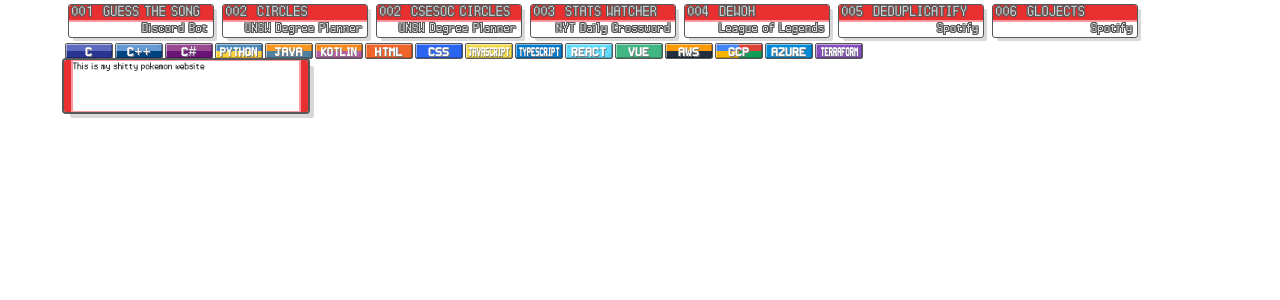
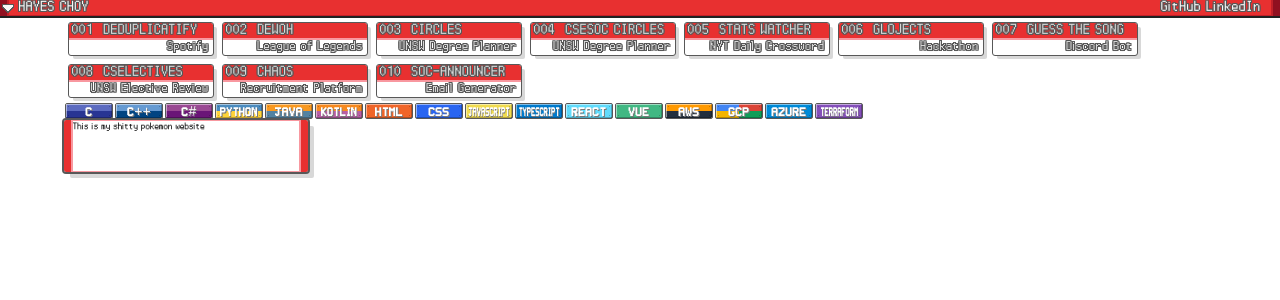
Before and after one commit to hayeselnut/hayeselnut.github.io, a React (Create React App) app: page / in a window 1280 px wide. Shown: the top 300 px of the page. Built offline with nearby package versions, Linux system fonts and the light colour scheme.

Commit message:
navbar and arrow

```diff
--- a/src/App.tsx
+++ b/src/App.tsx
@@ -5,6 +5,7 @@ import Projects from './components/projects';
 import TechnologyType from './components/technology-type';
 import TextFrame from './components/text-frame';
 import TitleCard from './components/title-card';
+import NavBar from './components/nav-bar';
 
 const App = () => {
   return (
@@ -14,19 +15,27 @@ const App = () => {
           <Projects />
         </Container>
       </header> */}
+      <header>
+        <NavBar />
+      </header>
       <main>
         <Container className='main-container'>
           {/* <ProjectShowcase /> */}
           <div style={{ display: 'flex', flexWrap: 'wrap' }}>
-            <TitleCard id={1} name="Guess the Song" category="Discord Bot" />
-            <TitleCard id={2} name="Circles" category="UNSW Degree Planner" />
-            <TitleCard id={2} name="CSESoc Circles" category="UNSW Degree Planner" />
+            <TitleCard id={1} name="Deduplicatify" category="Spotify" />
+            <TitleCard id={2} name="Dewoh" category="League of Legends" />
 
-            <TitleCard id={3} name="Stats Watcher" category="NYT Daily Crossword" />
-            <TitleCard id={4} name="Dewoh" category="League of Legends" />
-            <TitleCard id={5} name="Deduplicatify" category="Spotify" />
-            <TitleCard id={6} name="Glojects" category="Spotify" />
+            <TitleCard id={3} name="Circles" category="UNSW Degree Planner" />
+            <TitleCard id={4} name="CSESoc Circles" category="UNSW Degree Planner" />
 
+            <TitleCard id={5} name="Stats Watcher" category="NYT Daily Crossword" />
+            <TitleCard id={6} name="Glojects" category="Hackathon" />
+
+            <TitleCard id={7} name="Guess the Song" category="Discord Bot" />
+
+            <TitleCard id={8} name="CSElectives" category="UNSW Elective Review" />
+            <TitleCard id={9} name="Chaos" category="Recruitment Platform" />
+            <TitleCard id={10} name="soc-announcer" category="Email Generator" />
           </div>
 
           <div style={{ display: 'flex', flexWrap: 'wrap' }}>
--- /dev/null
+++ b/src/components/arrow.tsx
@@ -0,0 +1,144 @@
+import React, { FC } from 'react';
+import styled from '@emotion/styled';
+
+const Grid = styled('div')`
+    display: grid;
+    grid-template-columns: repeat(12, 1px);
+    grid-template-rows: repeat(9, 1px);
+
+    position: absolute;
+    top: 4px;
+    left: 2px;
+`;
+
+const DarkGrey = styled('div')`
+    background: var(--pokemon-dark-grey);
+`;
+
+const White = styled('div')`
+    background: var(--pokemon-white);
+`;
+
+const Arrow: FC = () => (
+  <Grid>
+    <DarkGrey />
+    <DarkGrey />
+    <DarkGrey />
+    <DarkGrey />
+    <DarkGrey />
+    <DarkGrey />
+    <DarkGrey />
+    <DarkGrey />
+    <DarkGrey />
+    <DarkGrey />
+    <DarkGrey />
+    <DarkGrey />
+
+    <DarkGrey />
+    <White />
+    <White />
+    <White />
+    <White />
+    <White />
+    <White />
+    <White />
+    <White />
+    <White />
+    <White />
+    <DarkGrey />
+
+    <DarkGrey />
+    <White />
+    <White />
+    <White />
+    <White />
+    <White />
+    <White />
+    <White />
+    <White />
+    <White />
+    <White />
+    <DarkGrey />
+
+    <DarkGrey />
+    <DarkGrey />
+    <White />
+    <White />
+    <White />
+    <White />
+    <White />
+    <White />
+    <White />
+    <White />
+    <DarkGrey />
+    <DarkGrey />
+
+    <div />
+    <DarkGrey />
+    <DarkGrey />
+    <White />
+    <White />
+    <White />
+    <White />
+    <White />
+    <White />
+    <DarkGrey />
+    <DarkGrey />
+    <div />
+
+    <div />
+    <div />
+    <DarkGrey />
+    <DarkGrey />
+    <White />
+    <White />
+    <White />
+    <White />
+    <DarkGrey />
+    <DarkGrey />
+    <div />
+    <div />
+
+    <div />
+    <div />
+    <div />
+    <DarkGrey />
+    <DarkGrey />
+    <White />
+    <White />
+    <DarkGrey />
+    <DarkGrey />
+    <div />
+    <div />
+    <div />
+
+    <div />
+    <div />
+    <div />
+    <div />
+    <DarkGrey />
+    <DarkGrey />
+    <DarkGrey />
+    <DarkGrey />
+    <div />
+    <div />
+    <div />
+    <div />
+
+    <div />
+    <div />
+    <div />
+    <div />
+    <div />
+    <DarkGrey />
+    <DarkGrey />
+    <div />
+    <div />
+    <div />
+    <div />
+    <div />
+
+  </Grid>
+);
+
+export default Arrow;
--- /dev/null
+++ b/src/components/nav-bar.tsx
@@ -0,0 +1,64 @@
+import React, { FC } from 'react';
+import styled from '@emotion/styled';
+import Arrow from './arrow';
+import { isAbsolute } from 'path';
+
+const Bar = styled('div')`
+  height: 16px;
+  border-bottom: 2px solid var(--pokemon-black);
+  display: flex;
+
+  position: relative;
+
+  color: var(--pokemon-white);
+  font-family: pokemondppt, san-serif;
+  letter-spacing: 0.5px;
+  text-shadow:
+    1px 0 var(--pokemon-dark-grey),
+    0 1px var(--pokemon-dark-grey),
+    -1px 0 var(--pokemon-dark-grey),
+    0 -1px var(--pokemon-dark-grey),
+    1px 1px var(--pokemon-dark-grey),
+    -1px 1px var(--pokemon-dark-grey),
+    -1px -1px var(--pokemon-dark-grey),
+    1px -1px var(--pokemon-dark-grey);
+`;
+
+const Sides = styled('div')`
+  background: var(--pokemon-darker-red);
+  width: 7px;
+`;
+
+const Middle = styled('div')`
+  background: var(--pokemon-red);
+  flex-grow: 1;
+  border-bottom: 1px solid var(--pokemon-dark-red);
+  border-left: 2px solid var(--pokemon-dark-red);
+  border-right: 2px solid var(--pokemon-dark-red);
+
+  display: flex;
+  align-items: center;
+  justify-content: space-between;
+  padding-left: 10px;
+  padding-right: 10px;
+`;
+
+const NavBar: FC = () => (
+  <Bar>
+    <Sides />
+    <Arrow />
+    <Middle>
+      <div>
+        HAYES CHOY
+      </div>
+      <div>
+        GitHub
+        LinkedIn
+      </div>
+    </Middle>
+    <Sides />
+
+  </Bar>
+);
+
+export default NavBar;
--- a/src/index.css
+++ b/src/index.css
@@ -9,8 +9,10 @@
 }
 
 :root {
+  --pokemon-light-red: #F898A0;
   --pokemon-red: #E83030;
-  --pokemon-light-red: #F898A0;
+  --pokemon-dark-red: #C02028;
+  --pokemon-darker-red: #901020;
   --pokemon-white: #F8F8F8;
   --pokemon-light-grey: #D8D8D8;
   --pokemon-grey: #787878;
```
